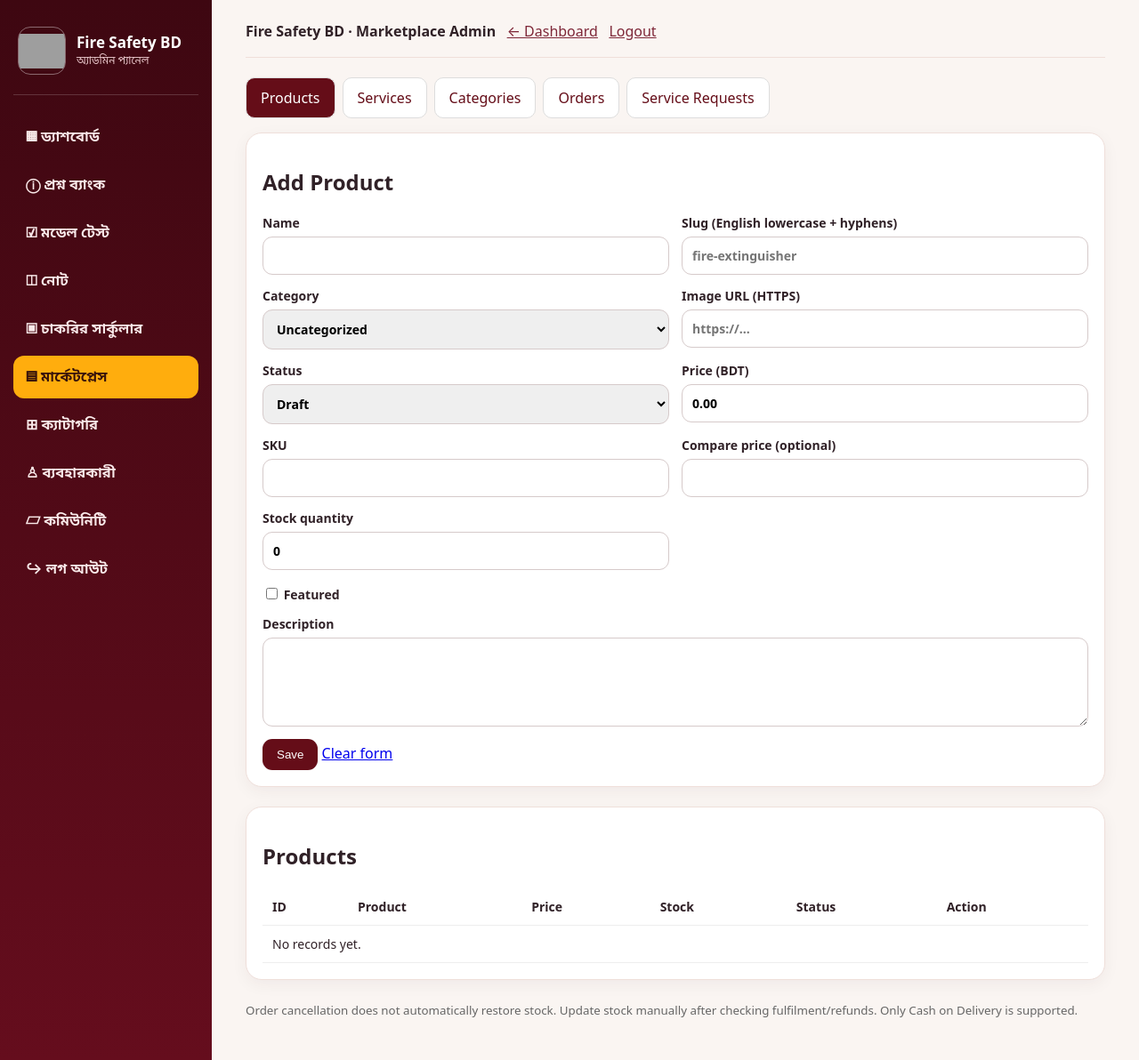
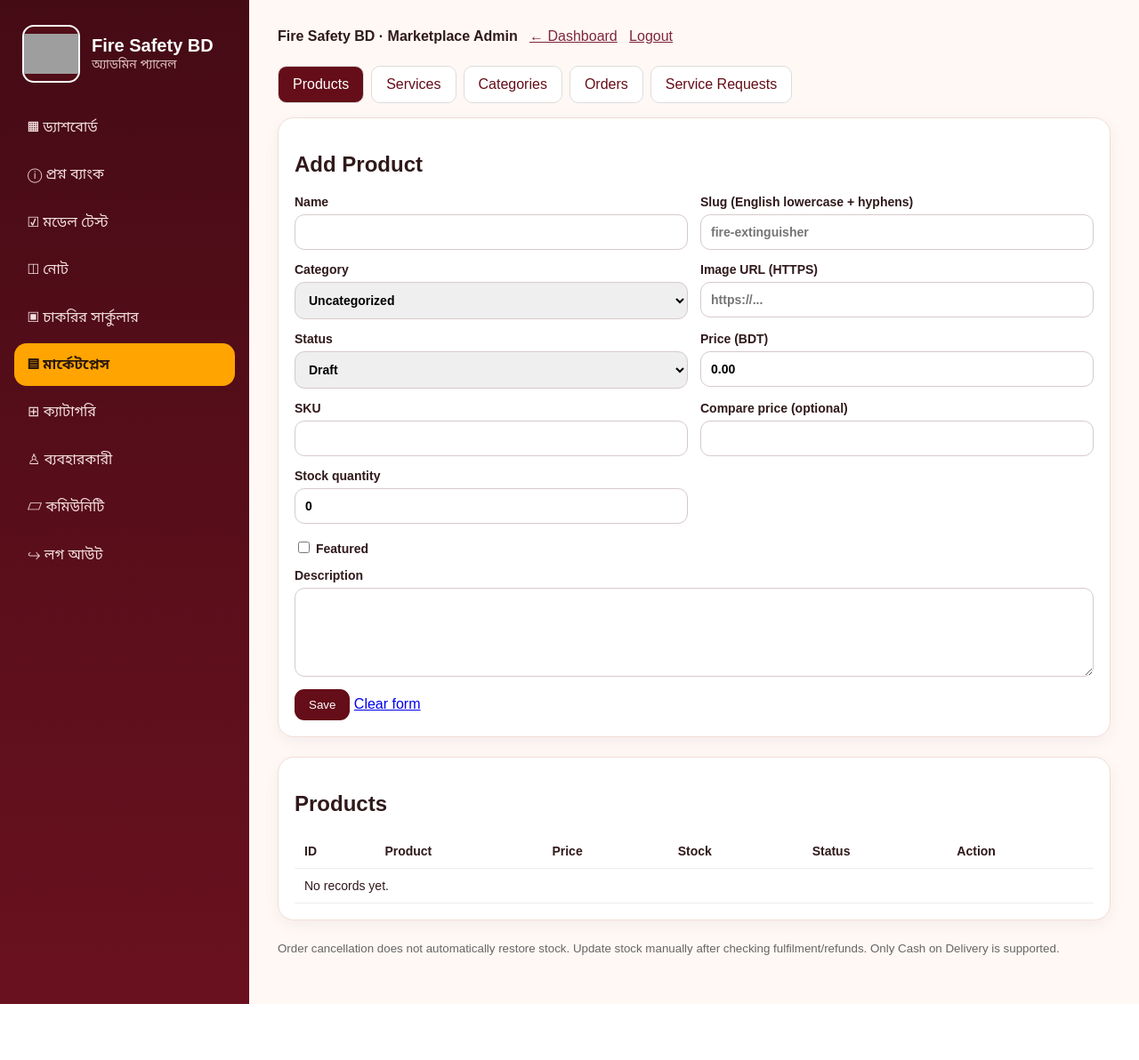
Before and after one commit to srabon-maker/firesafety-prep, a PHP site: page /marketplace_admin.php in a window 1280 px wide. Shown: the whole page at 89% size. After the commit the page ends 1129 px from the top, so only its background shows below. Run offline with PHP 8.4, Linux system fonts and the light colour scheme; the visitor is signed in with stand-in values (Sample User, id 1); data that the repository does not hold is empty; a stand-in replaces the project's code that opens the database connection; grey boxes are pictures that could not be loaded.

Commit message:
style(admin): align all page shells with dashboard layout

```diff
--- a/backend/assets/admin-unified.css
+++ b/backend/assets/admin-unified.css
@@ -47,3 +47,78 @@ body{background:var(--fs-bg);color:var(--fs-ink);font-family:system-ui,-apple-sy
   .fs-admin-mobile-return{display:inline-block;margin-bottom:14px;border:1px solid var(--fs-line);padding:8px 12px;border-radius:10px;background:#fff;color:var(--fs-wine);text-decoration:none;font-weight:700}
   .fs-admin-content>main{overflow-x:auto}
 }
+
+/* Dashboard-aligned shell: all secondary admin pages share the dashboard's
+   280px sidebar, navigation spacing, palette and surface treatment. */
+:root{
+  --fs-wine:#510d18;--fs-wine-deep:#450b15;--fs-wine-light:#6a111f;
+  --fs-orange:#ffa400;--fs-bg:#fff8f5;--fs-ink:#30191b;
+  --fs-muted:#8b7777;--fs-line:#f1ddd6;
+}
+body{margin:0;background:var(--fs-bg);color:var(--fs-ink);font-family:Arial,"Noto Sans Bengali","SolaimanLipi",sans-serif}
+.layout,.shell,.fs-admin-shell{display:grid;grid-template-columns:280px minmax(0,1fr);min-height:100vh;align-items:stretch}
+.layout>.sidebar,.shell>.sidebar,.fs-admin-shell>.fs-admin-side{
+  width:auto;min-width:0;flex:none;min-height:100vh;padding:24px 16px;
+  background:linear-gradient(180deg,#450b15,#6a111f);color:#f9e9e7
+}
+.layout>.sidebar .brand,.shell>.sidebar .brand,.fs-admin-brand{
+  display:flex;align-items:center;gap:13px;padding:4px 9px 26px;
+  border-bottom:0;margin-bottom:0
+}
+.layout>.sidebar .brand img,.shell>.sidebar .brand img,.fs-admin-brand img{
+  width:65px;height:65px;flex-shrink:0;object-fit:contain;
+  border:2px solid white;border-radius:13px;background:#510d18;padding:0;margin:0
+}
+.layout>.sidebar .brand-name,.shell>.sidebar .brand-title,.fs-admin-brand strong{
+  font-size:20px;font-weight:800;line-height:1.25;color:#fff
+}
+.layout>.sidebar .brand-sub,.shell>.sidebar .brand small,.fs-admin-brand small{
+  font-size:14px;color:#e0bfc2
+}
+.layout>.sidebar .nav,.layout>.sidebar .nav-list,.shell>.sidebar .side-nav,.fs-admin-menu{
+  display:grid;gap:5px;margin:0
+}
+.layout>.sidebar .nav a,.layout>.sidebar .nav-list a,.shell>.sidebar .side-nav a,.fs-admin-menu a{
+  display:flex;align-items:center;gap:13px;padding:13px 15px;margin:0;
+  border:0;border-radius:14px;color:#f4dfe0;text-decoration:none;font-size:16px;
+  font-weight:400;line-height:1.4
+}
+.layout>.sidebar .nav a:hover,.layout>.sidebar .nav-list a:hover,.shell>.sidebar .side-nav a:hover,.fs-admin-menu a:hover{background:#ffffff12}
+.layout>.sidebar .nav a.active,.layout>.sidebar .nav-list a.active,.shell>.sidebar .side-nav a.active,.fs-admin-menu a[aria-current="page"]{
+  background:var(--fs-orange);color:#29170b;font-weight:800
+}
+.layout>.main,.shell>.main,.fs-admin-content{
+  min-width:0;padding:32px;background:var(--fs-bg)
+}
+.layout>.main .topbar,.shell>.main .topbar,.fs-admin-content>header{
+  background:transparent;color:var(--fs-ink);padding:0;margin-bottom:24px;border:0
+}
+.fs-admin-content .topbar{background:transparent;color:var(--fs-ink);border-radius:0}
+.fs-admin-content .topbar .brand,.fs-admin-content .topbar .nav-links a{color:var(--fs-wine)}
+.fs-admin-content .topbar .brand-subtitle{color:var(--fs-muted)}
+.layout>.main h1,.shell>.main h1,.fs-admin-content h1{color:#510d18}
+.layout>.main .card,.layout>.main .panel,.shell>.main .card,.shell>.main .panel,
+.fs-admin-content article,.fs-admin-content section{
+  border:1px solid var(--fs-line);border-radius:18px;
+  box-shadow:0 8px 28px #31091412
+}
+.layout>.main button,.shell>.main button,.fs-admin-content button,
+.layout>.main input,.shell>.main input,.fs-admin-content input,
+.layout>.main select,.shell>.main select,.fs-admin-content select,
+.layout>.main textarea,.shell>.main textarea,.fs-admin-content textarea{border-radius:11px}
+@media(max-width:900px){
+  .layout,.shell,.fs-admin-shell{display:block}
+  .layout>.sidebar,.shell>.sidebar,.fs-admin-shell>.fs-admin-side{
+    display:block;width:100%;min-height:0;padding:12px 14px
+  }
+  .layout>.sidebar .brand,.shell>.sidebar .brand,.fs-admin-brand{padding:4px 4px 12px}
+  .layout>.sidebar .brand img,.shell>.sidebar .brand img,.fs-admin-brand img{width:44px;height:44px}
+  .layout>.sidebar .nav,.layout>.sidebar .nav-list,.shell>.sidebar .side-nav,.fs-admin-menu{
+    display:flex;overflow-x:auto;gap:6px;padding:0 0 6px;scrollbar-width:thin
+  }
+  .layout>.sidebar .nav a,.layout>.sidebar .nav-list a,.shell>.sidebar .side-nav a,.fs-admin-menu a{
+    white-space:nowrap;flex-shrink:0;padding:9px 12px;font-size:13px
+  }
+  .layout>.main,.shell>.main,.fs-admin-content{padding:18px 14px}
+  .layout>.sidebar .nav-title,.layout>.sidebar .sidebar-bottom,.fs-admin-mobile-return{display:none}
+}
```
